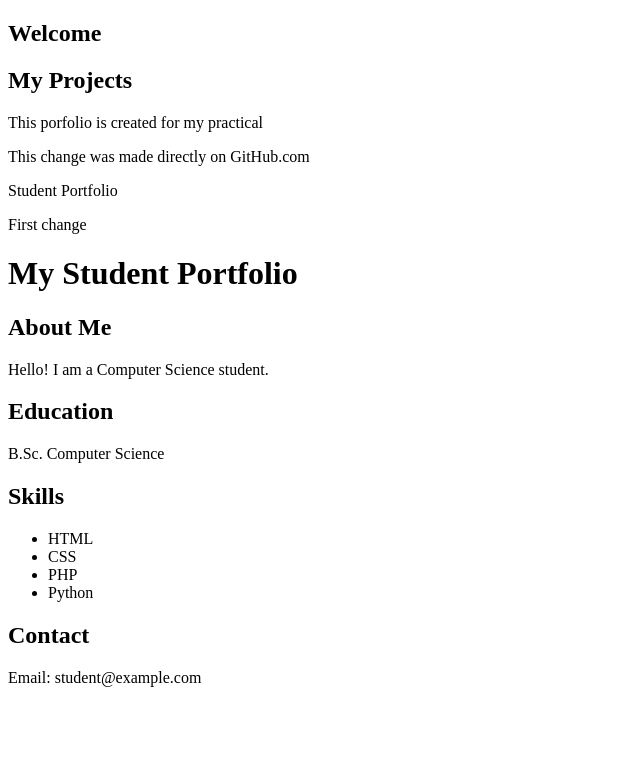
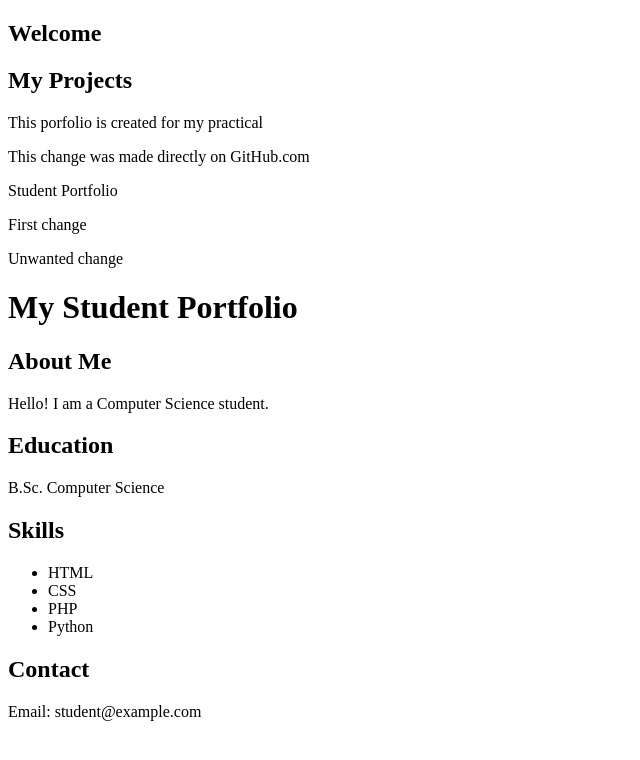
Before and after one commit to evanrayen2007-sys/student-project, a plain HTML site: page index.html in a window 1280 px wide. Shown: the whole page, without its empty margins (0-640 px from the left). Drawn offline with Linux system fonts and the light colour scheme.

Commit message:
Add unwanted portfolio change

```diff
--- a/index.html
+++ b/index.html
@@ -11,6 +11,7 @@
      <p>This change was made directly on GitHub.com</p>
      <p>Student Portfolio</p>
      <p>First change</p>
+     <p>Unwanted change</p>
     <h1>My Student Portfolio</h1>
 
 
```
